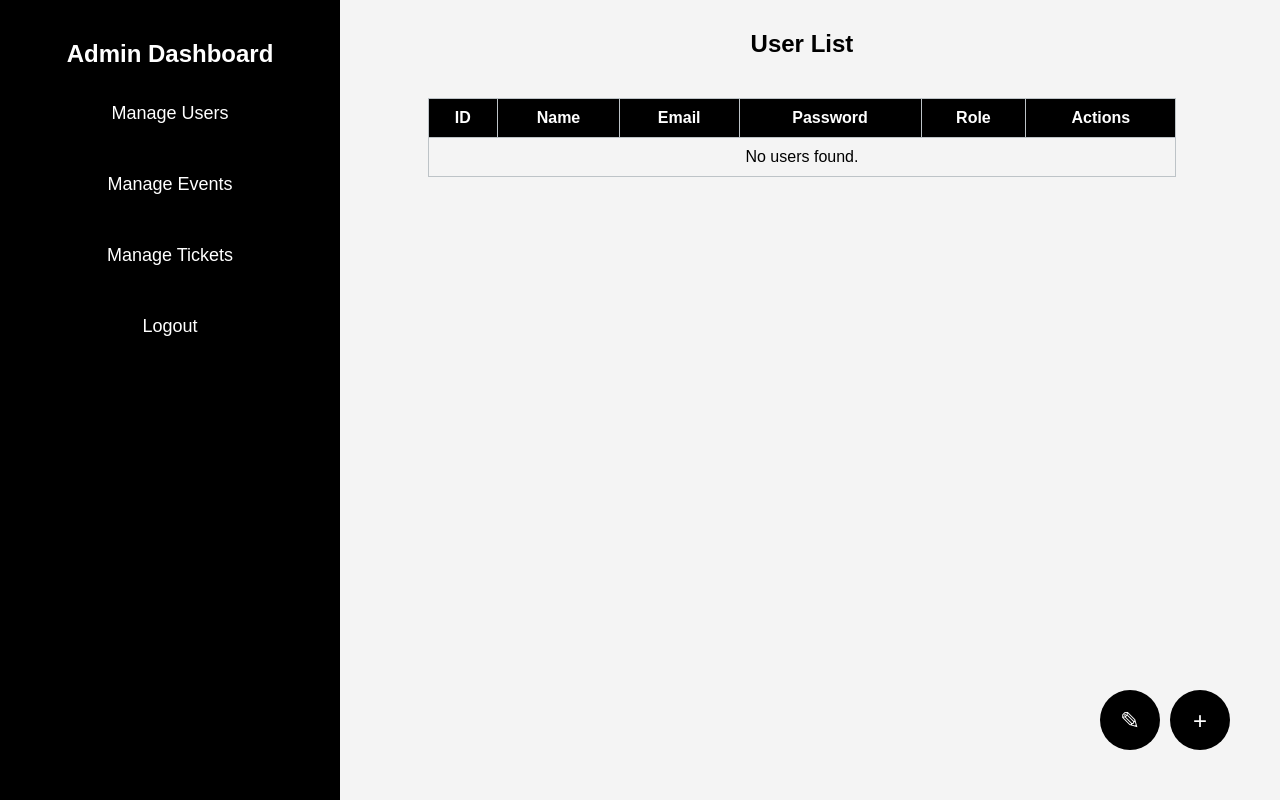
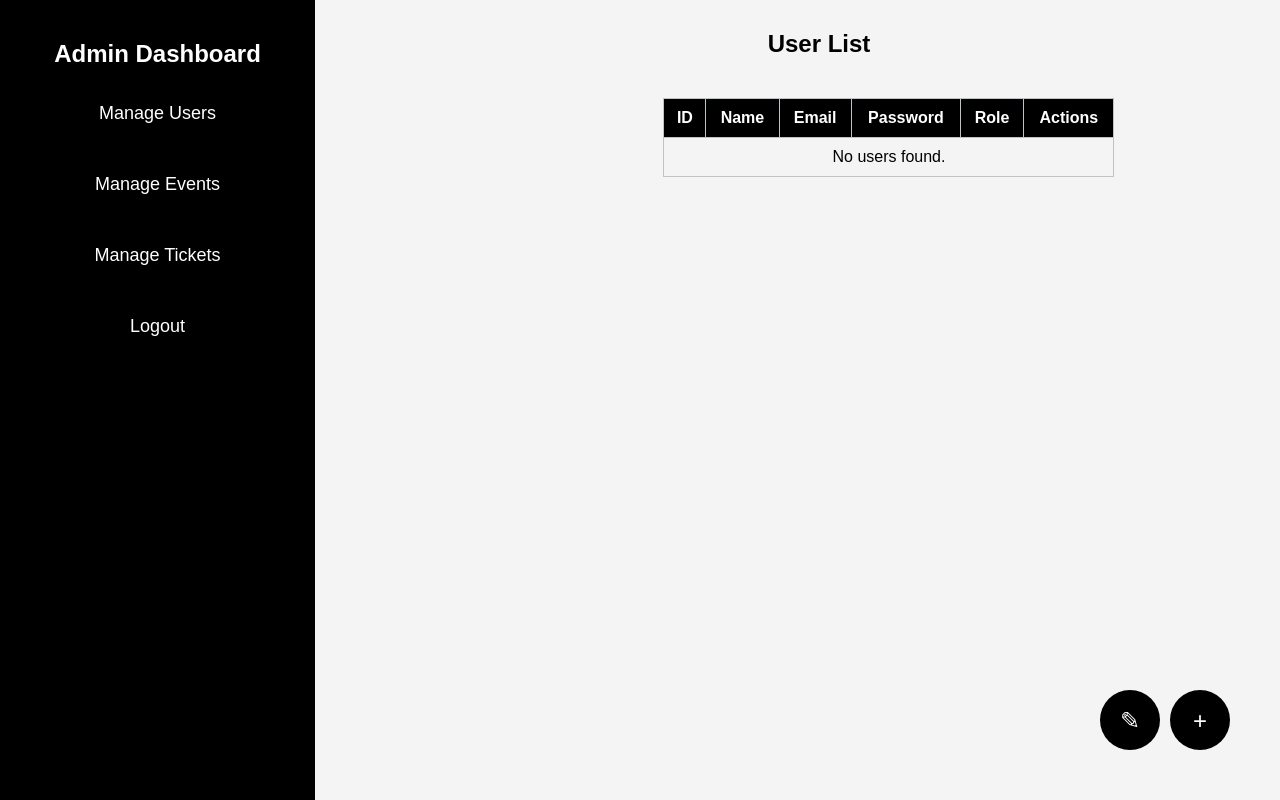
Before and after one commit to H-H-Z-K/Event, a PHP site: page /users.php in a window 1280 px wide. Run offline with PHP 8.4, Linux system fonts and the light colour scheme; data that the repository does not hold is empty.

Commit message:
git commit "a"

```diff
--- a/scripts.sql
+++ b/scripts.sql
@@ -21,12 +21,11 @@ CREATE TABLE events (
 
  CREATE TABLE tickets (
     ticket_id INT AUTO_INCREMENT PRIMARY KEY,
-
     event_name VARCHAR(50),
     seat_number VARCHAR(50),
     price DECIMAL(10,2) NOT NULL,
     status ENUM('pending', 'confirmed', 'cancelled') DEFAULT 'pending',
     created_at TIMESTAMP DEFAULT CURRENT_TIMESTAMP,
-    updated_at TIMESTAMP DEFAULT CURRENT_TIMESTAMP ON UPDATE CURRENT_TIMESTAMP,
+    updated_at TIMESTAMP DEFAULT CURRENT_TIMESTAMP ON UPDATE CURRENT_TIMESTAMP
 
 );
--- a/styleuser.css
+++ b/styleuser.css
@@ -93,7 +93,7 @@ form button:hover {
 
 /* Events List */
 table {
-    width: 80%;
+    width: 60%;
     margin-top: 20px;
     border-collapse: collapse;
 }
--- a/users.php
+++ b/users.php
@@ -101,19 +101,15 @@ $users = list_users($pdo);
          <button type="submit">Update User</button>
          <button type="button" onclick="document.getElementById('editUserForm').style.display='none'">Cancel</button>
         </form>
-<<<<<<< HEAD
 
      <style>
         .button-container {
     position: fixed;
-=======
-    </div>
-    <style>
+        }
         body {
     font-family: Arial, sans-serif;
     margin: 0;
     padding: 0;
->>>>>>> 71ffb2f87a7b0f37cfe27b9333d8fa650b7f718d
     display: flex;
     height: 100vh;
     background-color: #f4f4f4;
@@ -160,7 +156,7 @@ $users = list_users($pdo);
     text-align: left;
 }
 .main-content {
-    margin-left: 160px;
+    margin-left: 200px;
     margin-bottom:100px;
     padding: 10px;
     width: calc(100% - 320px);
@@ -205,8 +201,9 @@ form button:hover {
 
 /* Events List */
 table {
-    width: 80%;
+    width: 50%;
     margin-top: 20px;
+    margin-left: 140px;
     border-collapse: collapse;
 }
 
@@ -265,8 +262,6 @@ th {
     border-radius: 10px;
     z-index: 1000;
 }
-
-<<<<<<< HEAD
      </style>
      <?php
             check_signup_errors();
```
Also changed, not shown: tickets.php (+3 -14 lines).
